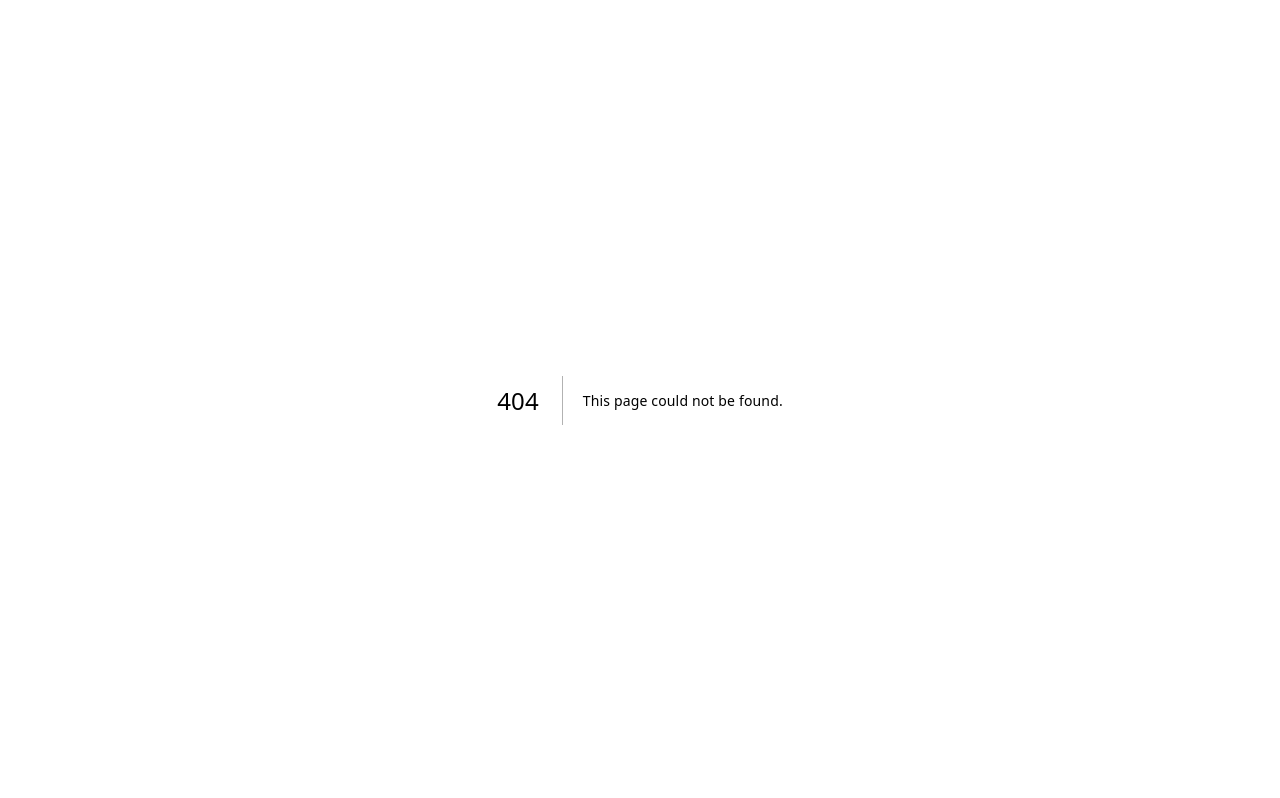
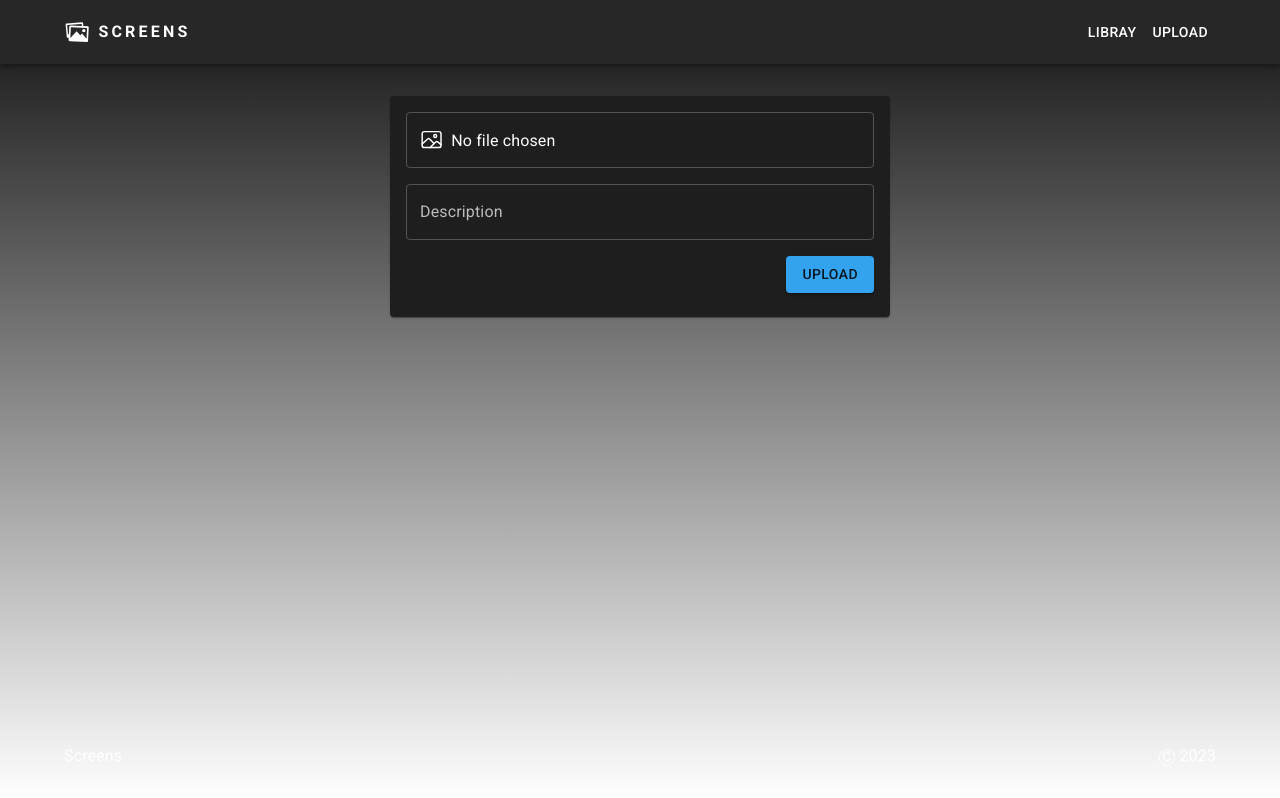
Before and after one commit to albnnc/brother-study, a Next.js app in the folder client/: page /upload in a window 1280 px wide. Before the commit this address had no page. Built offline with nearby package versions, Linux system fonts and the light colour scheme; a web font is replaced by a local one.

Commit message:
feat: upload

```diff
--- a/client/components/index.tsx
+++ b/client/components/index.tsx
@@ -1 +1,2 @@
 export * from "./AppLayout";
+export * from "./ScreenPreview";
--- a/client/package.json
+++ b/client/package.json
@@ -12,6 +12,7 @@
     "@emotion/react": "^11.10.5",
     "@emotion/styled": "^11.10.5",
     "@fontsource/roboto": "^4.5.8",
+    "@mui/lab": "^5.0.0-alpha.119",
     "@mui/material": "^5.11.8",
     "@next/font": "13.1.2",
     "@types/node": "18.11.18",
@@ -24,8 +25,8 @@
     "qs": "^6.11.0",
     "react": "18.2.0",
     "react-dom": "18.2.0",
+    "react-hook-form": "^7.43.1",
     "react-icons": "^4.7.1",
-    "react-responsive-masonry": "^2.1.7",
     "swr": "^2.0.0",
     "theme-ui": "^0.15.4",
     "typescript": "4.9.4"
--- a/client/pages/library/index.tsx
+++ b/client/pages/library/index.tsx
@@ -2,7 +2,7 @@ import { AppLayout } from "@/components";
 import { ScreenPreview } from "@/components/ScreenPreview";
 import { useScreens } from "@/hooks";
 import { useRouter } from "next/router";
-import Masonry, { ResponsiveMasonry } from "react-responsive-masonry";
+import Masonry from "@mui/lab/Masonry";
 
 export default function Page() {
   const router = useRouter();
@@ -17,8 +17,7 @@ export default function Page() {
   return (
     <AppLayout>
       {items && (
-        <ResponsiveMasonry columnsCountBreakPoints={{ 350: 1, 750: 2, 900: 3 }}>
-          <Masonry style={{ gap: "1rem" }}>
+        <Masonry columns={3} spacing={2}>
           {items.map((v) => (
             <ScreenPreview
               key={v.id}
@@ -27,7 +26,6 @@ export default function Page() {
             />
           ))}
         </Masonry>
-        </ResponsiveMasonry>
       )}
     </AppLayout>
   );
--- /dev/null
+++ b/client/pages/upload.tsx
@@ -0,0 +1,109 @@
+import { AppLayout } from "@/components";
+import { uploadScreen, validateHttpResponse } from "@/utils";
+import {
+  CardContent,
+  Card,
+  TextField,
+  Box,
+  Button,
+  InputAdornment,
+  Snackbar,
+  Alert,
+} from "@mui/material";
+import { useRouter } from "next/router";
+import { useState } from "react";
+import { useForm } from "react-hook-form";
+import { IoImageOutline } from "react-icons/io5";
+
+export default function Page() {
+  const router = useRouter();
+  const [loading, setLoading] = useState(false);
+  const [errored, setErrored] = useState(false);
+  const {
+    register,
+    handleSubmit,
+    formState: { errors },
+  } = useForm();
+  return (
+    <AppLayout>
+      <Card sx={{ mx: "auto", maxWidth: "500px" }}>
+        <CardContent>
+          <form
+            onSubmit={handleSubmit(({ files, description }) => {
+              if (loading) {
+                return;
+              }
+              const formData = new FormData();
+              formData.append(`files.data`, files[0], files[0]?.name);
+              formData.append("data", JSON.stringify({ description }));
+              setLoading(true);
+              uploadScreen(formData)
+                .then(validateHttpResponse)
+                .then((v) => v.json())
+                .then((v) => {
+                  router.push(`/library/${v.data.id}`);
+                })
+                .catch(() => setErrored(true))
+                .finally(() => setLoading(false));
+            })}
+          >
+            <Box sx={{ display: "flex", flexDirection: "column", gap: 2 }}>
+              <TextField
+                type="file"
+                InputProps={{
+                  startAdornment: (
+                    <InputAdornment position="start">
+                      <IoImageOutline size="1.45rem" />
+                    </InputAdornment>
+                  ),
+                }}
+                sx={{
+                  "& input::file-selector-button": {
+                    display: "none",
+                  },
+                }}
+                error={!!errors.files}
+                {...register("files", {
+                  required: "Required",
+                })}
+              />
+              <TextField
+                label="Description"
+                multiline
+                variant="outlined"
+                error={!!errors.description}
+                {...register("description", {
+                  required: "Required",
+                })}
+              />
+              <Button
+                disabled={loading}
+                type="submit"
+                variant="contained"
+                color="primary"
+                sx={{ ml: "auto" }}
+              >
+                Upload
+              </Button>
+            </Box>
+          </form>
+        </CardContent>
+      </Card>
+      <Snackbar
+        open={errored}
+        anchorOrigin={{ horizontal: "center", vertical: "top" }}
+        autoHideDuration={6000}
+        onClose={() => setErrored(false)}
+      >
+        <Alert
+          onClose={() => setErrored(false)}
+          severity="error"
+          variant="filled"
+          sx={{ width: "100%" }}
+        >
+          Upload has failed
+        </Alert>
+      </Snackbar>
+    </AppLayout>
+  );
+}
--- /dev/null
+++ b/client/utils/index.tsx
@@ -0,0 +1,2 @@
+export * from "./uploadScreen";
+export * from "./validateHttpResponse";
--- /dev/null
+++ b/client/utils/uploadScreen.tsx
@@ -0,0 +1,7 @@
+export const uploadScreen = async (formData: FormData) => {
+  const resp = await fetch(`/api/strapi/api/screens`, {
+    method: "POST",
+    body: formData,
+  });
+  return resp;
+};
--- /dev/null
+++ b/client/utils/validateHttpResponse.tsx
@@ -0,0 +1,12 @@
+export const validateHttpResponse = (resp: Response) => {
+  if (resp.status >= 400) {
+    throw new HttpStatusCodeError(resp.status, resp.statusText);
+  }
+  return resp;
+};
+
+export class HttpStatusCodeError extends Error {
+  constructor(public readonly statusCode: number, message?: string) {
+    super(message ?? `HTTP request failed with status code ${statusCode}`);
+  }
+}
```
Also changed, not shown: 1 other file (tests, documents, lock files or other folders). Lines whose indentation alone changed are shown as unchanged.
